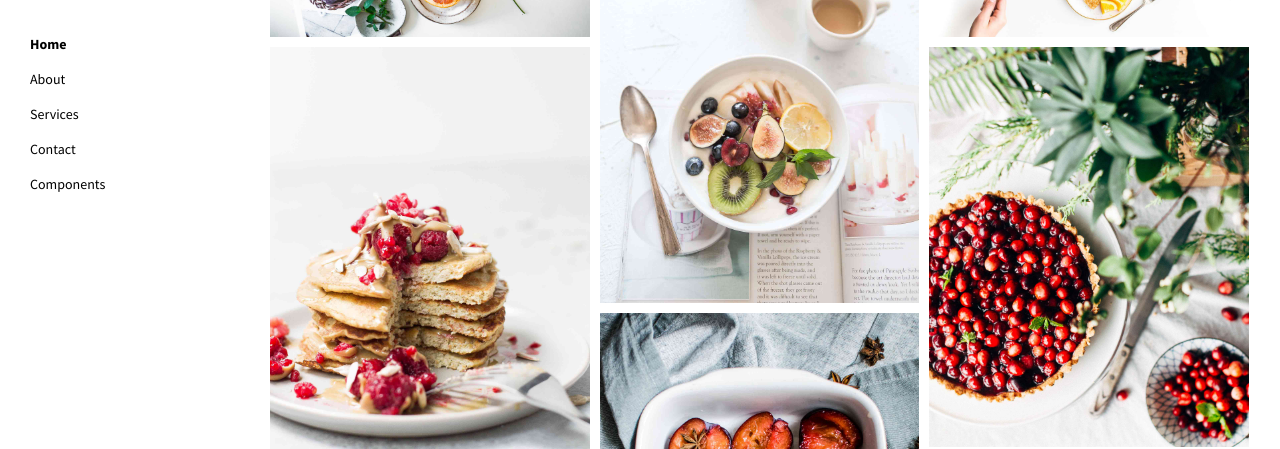
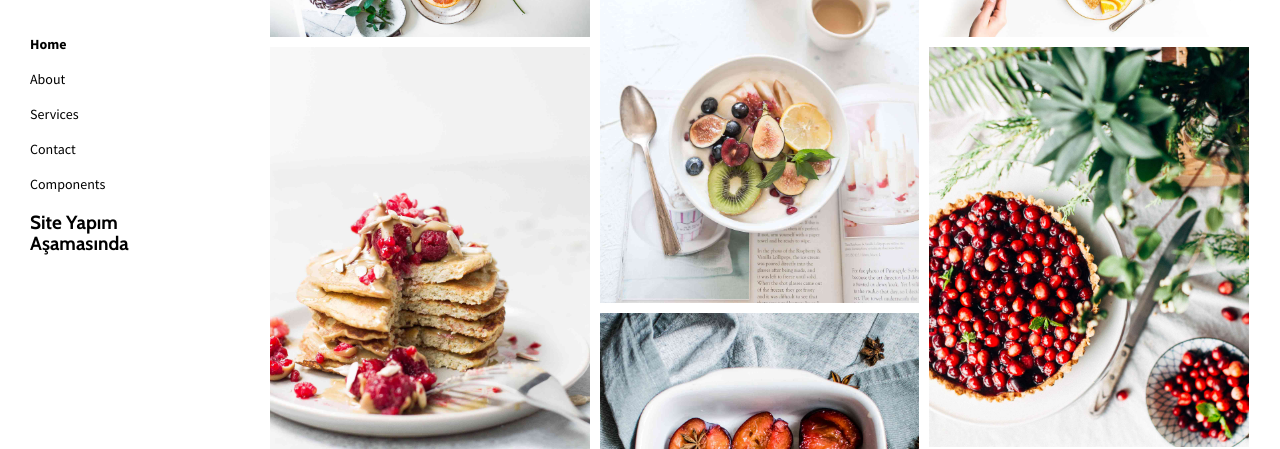
Before and after one commit to galatakumpir/galatakumpir.github.io, a plain HTML site: page index.html in a window 1280 px wide. Shown: the part 205-654 px from the top of the page. Drawn offline with nearby package versions, Linux system fonts and the light colour scheme.

Commit message:
yapım aşaması eklendi

```diff
--- a/index.html
+++ b/index.html
@@ -50,6 +50,8 @@
         <li><a href="./services.html" title="">Services</a></li>
         <li><a href="./contact.html" title="">Contact</a></li>
         <li><a href="./components.html" title="">Components</a></li>
+        <li><h4>Site Yapım Aşamasında</h4></li>
+
 
       </ul>
 
```
Also changed, not shown: about.html (+0 -1 lines).
